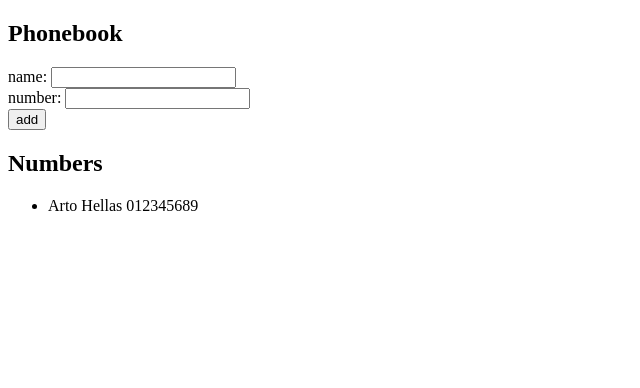
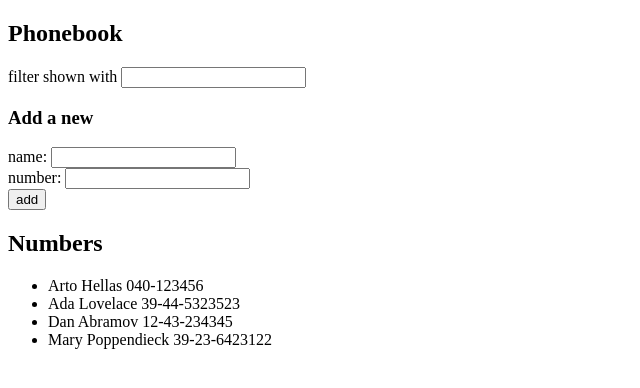
Before and after one commit to zghane/hy-fullstackopen, a React (Create React App) app in the folder part2/phonebook/: page / in a window 1280 px wide. Shown: the top 388 px of the page, without its empty margins (0-640 px from the left). Built offline with nearby package versions, Linux system fonts and the light colour scheme.

Commit message:
Part 2.9 - add form for filtering names

```diff
--- a/part2/phonebook/src/App.js
+++ b/part2/phonebook/src/App.js
@@ -2,10 +2,15 @@
 
 const App = () => {
         const [persons, setPersons] = useState([
-                { name: "Arto Hellas", number: "012345689" }
+                { name: 'Arto Hellas', number: '040-123456', id: 1 },
+                { name: 'Ada Lovelace', number: '39-44-5323523', id: 2 },
+                { name: 'Dan Abramov', number: '12-43-234345', id: 3 },
+                { name: 'Mary Poppendieck', number: '39-23-6423122', id: 4 }
         ])
-        const [newName, setNewName] = useState('')
-        const [newNumber, setNewNumber] = useState('')
+        var personsToShow = persons
+        const [newName, setNewName] = useState("")
+        const [newNumber, setNewNumber] = useState("")
+        const [filterString, setFilterString] = useState("")
 
         const addPerson = (event) => {
                 // prevent form submission / page reload
@@ -27,11 +32,22 @@
         const handleNumberFormChange = (event) => {
                 setNewNumber(event.target.value)
         }
-
+        const handleFilterFormChange = (event) => {
+                setFilterString(event.target.value)
+        }
+        const filterPersons = (persons) => {
+                return persons.filter(person =>
+                        person.name.toLowerCase().includes(filterString.toLowerCase()))
+        }
 
         return (
                 <div>
                 <h2>Phonebook</h2>
+                <div>
+                filter shown with <input value={filterString} onChange={handleFilterFormChange}/>
+                </div>
+
+                <h3>Add a new</h3>
                 <form onSubmit={addPerson}>
                 <div>
                 name: <input value={newName} onChange={handleNameFormChange}/>
@@ -45,7 +61,7 @@
                 </form>
                 <h2>Numbers</h2>
                 <ul>
-                {persons.map(person => <li key={person.name}>{person.name} {person.number}</li>)}
+                {filterPersons(persons).map(person => <li key={person.name}>{person.name} {person.number}</li>)}
                 </ul>
                 </div>
         )
```
Lines whose indentation alone changed are shown as unchanged.
